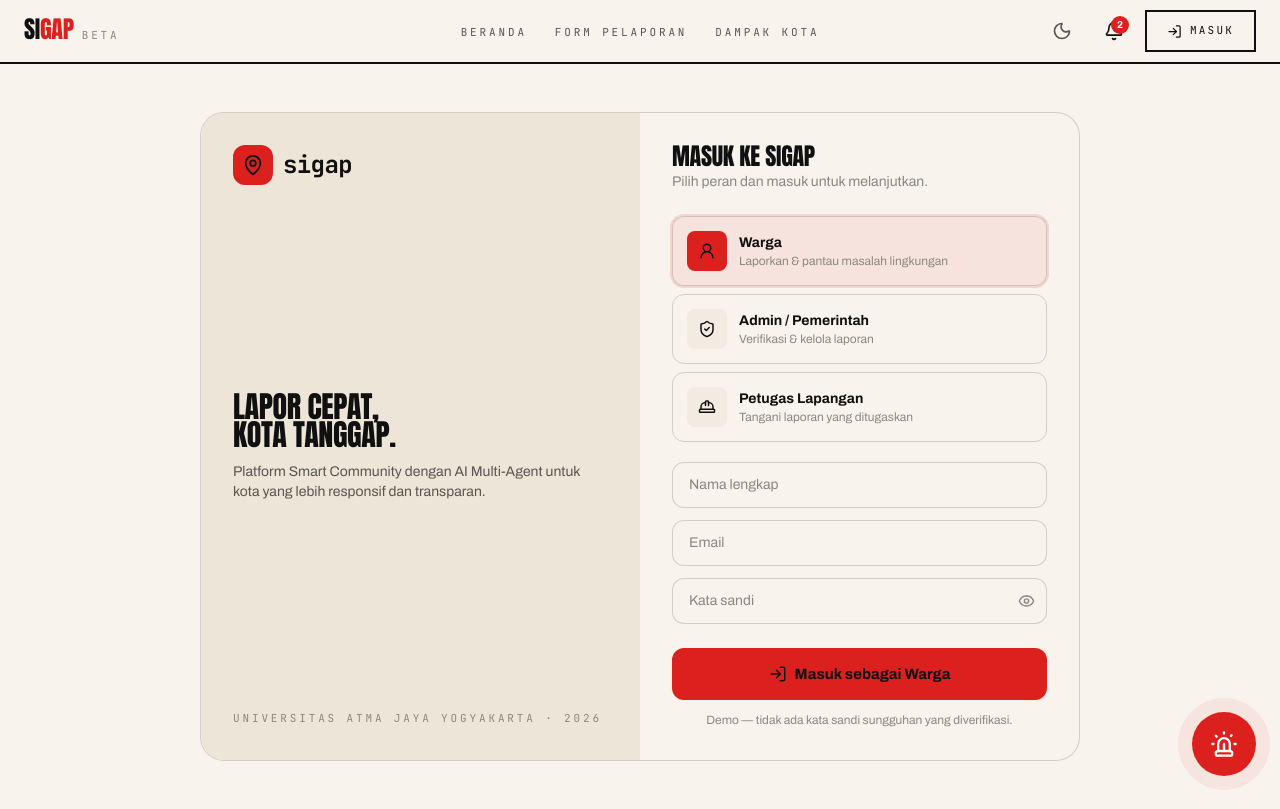
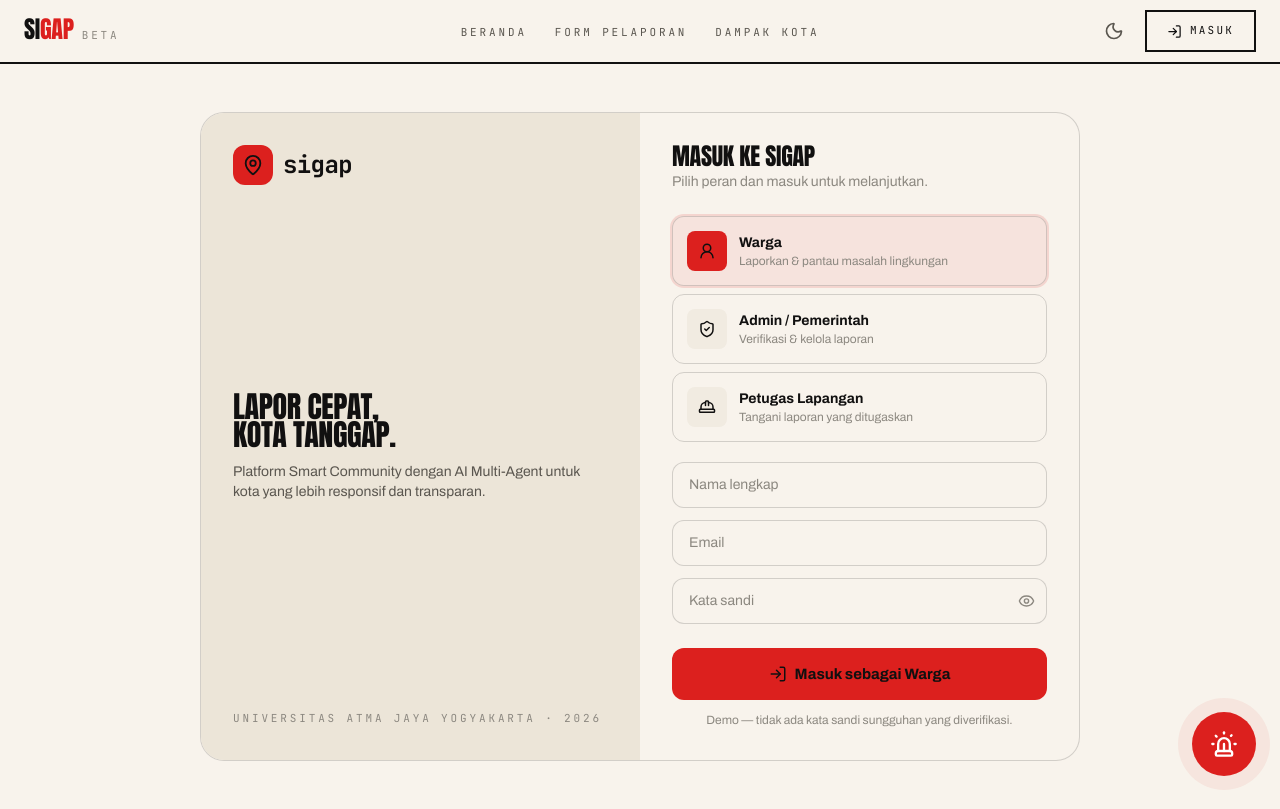
Before and after one commit to valentaditya/SIGAP-testing, a Next.js app: page /login in a window 1280 px wide. Built offline with nearby package versions, Linux system fonts and the light colour scheme.

Commit message:
Landing/login: sembunyikan lonceng notifikasi untuk pengunjung

```diff
--- a/src/components/Navbar.tsx
+++ b/src/components/Navbar.tsx
@@ -71,7 +71,7 @@ export function Navbar() {
           >
             {theme === "dark" ? <Sun size={20} /> : <Moon size={20} />}
           </button>
-          <NotifBell />
+          {user && <NotifBell />}
           {user ? (
             <>
               <Link
```
